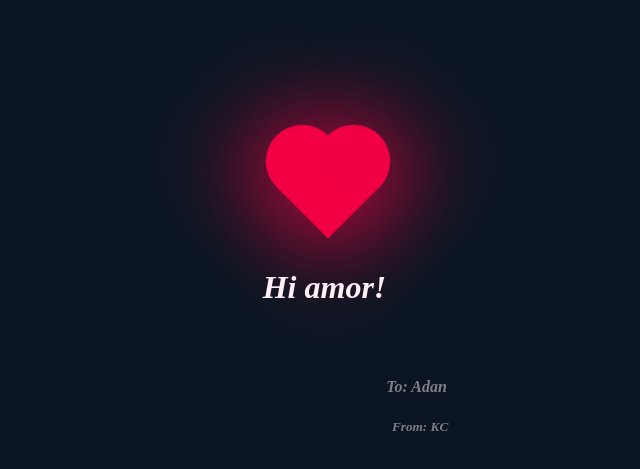
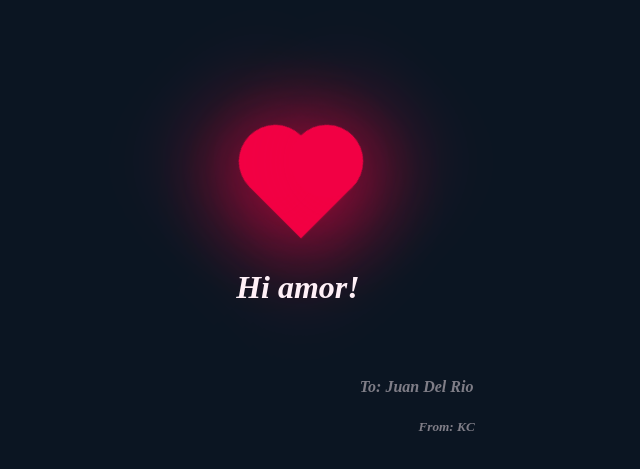
Before and after one commit to kcmb4u/kcmb4u.github.oi, a plain HTML site: page index.html in a window 1280 px wide. Shown: the part 213-682 px from the top of the page, without its empty margins (192-832 px from the left). Drawn offline with Linux system fonts and the light colour scheme.

Commit message:
Update index.html

```diff
--- a/index.html
+++ b/index.html
@@ -12,7 +12,7 @@
     <div class="heart"></div>
     <h1>Hi amor!</h1>
 
-    <h4>To: Adan </h4> <br />
+    <h4>To: Juan Del Rio </h4> <br />
     <h5>From: KC</h5><br />
 
 
```
